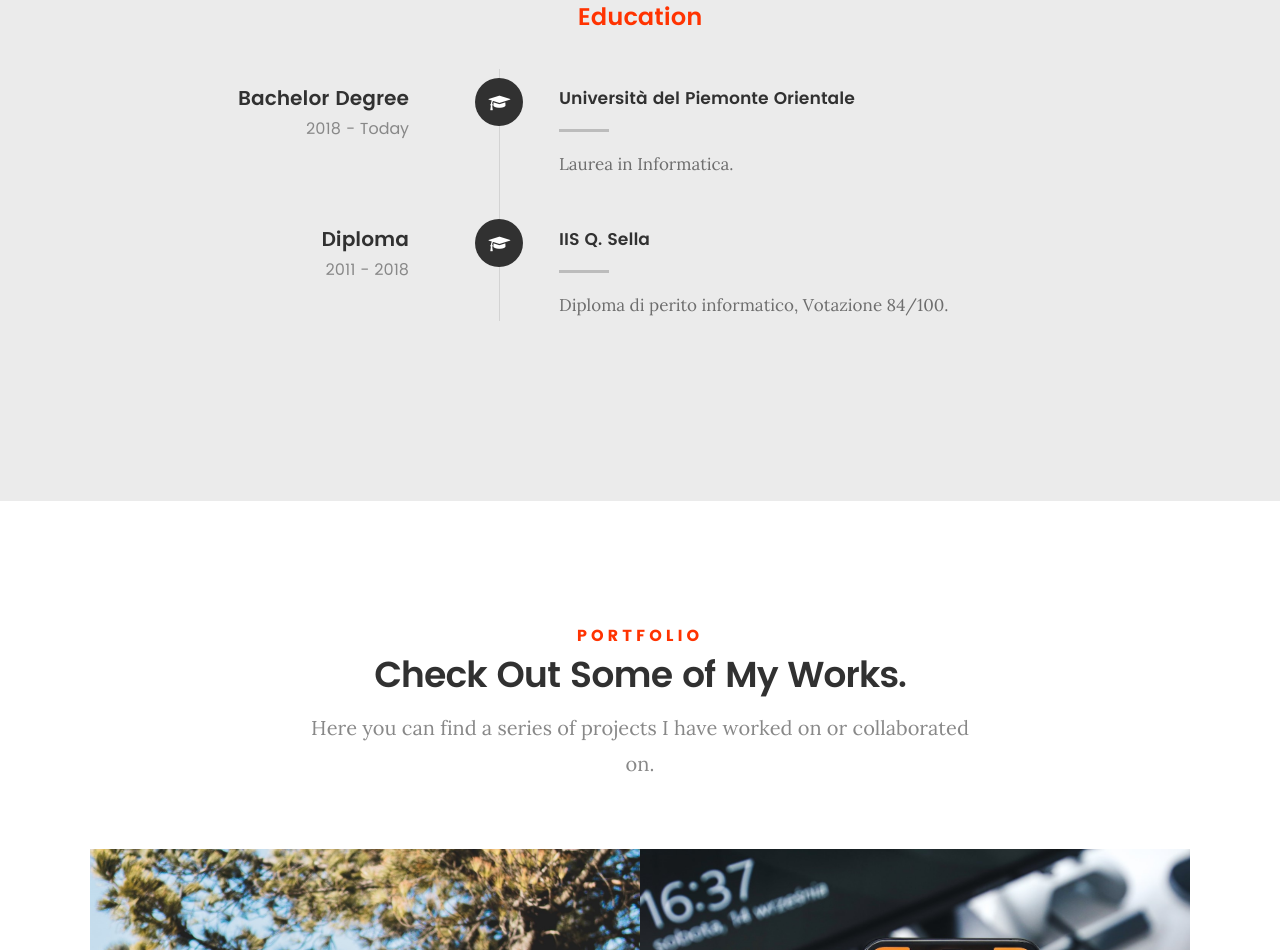
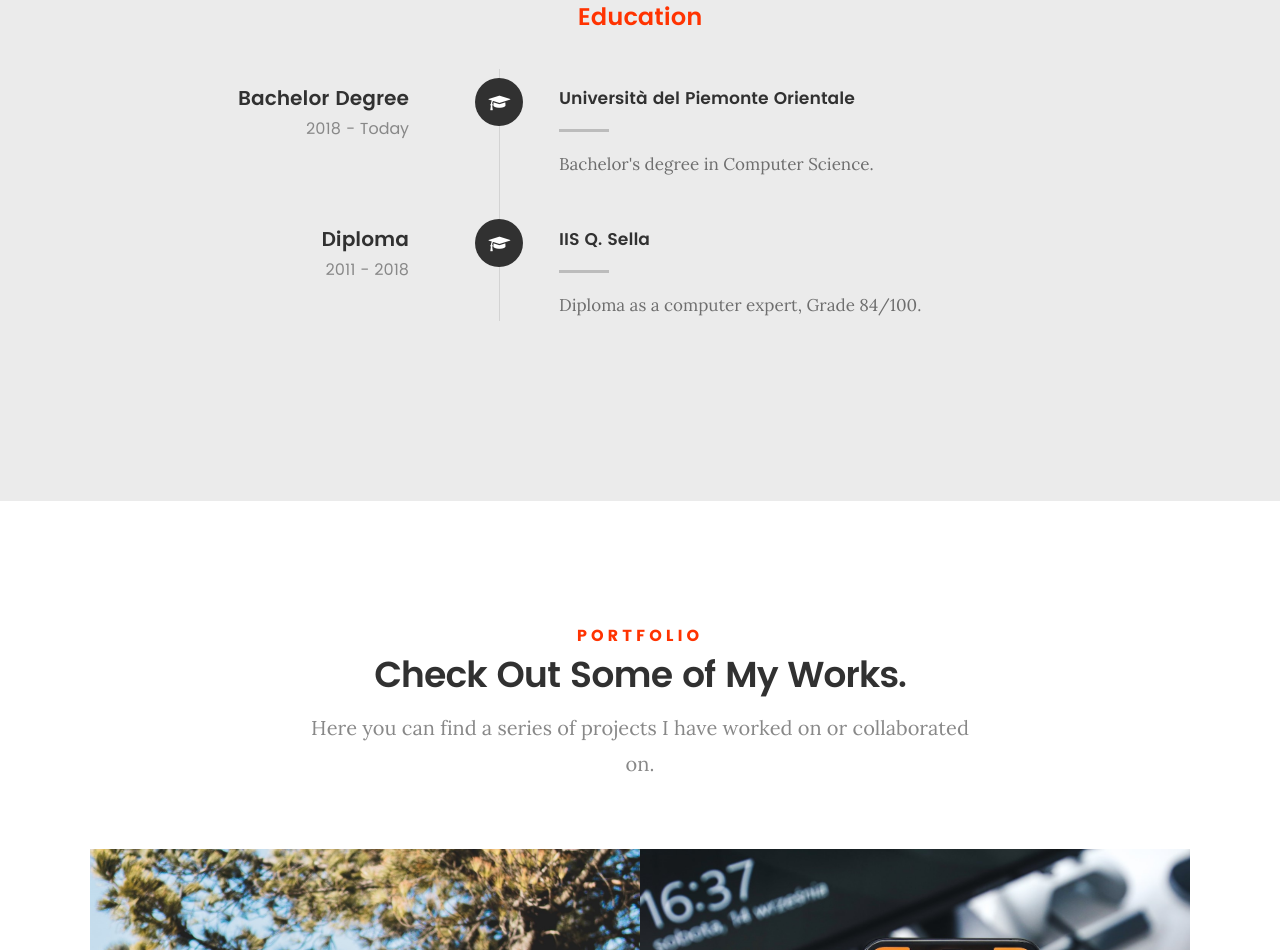
Before and after one commit to mperetto/mperetto.github.io, a plain HTML site: page index.html in a window 1280 px wide. Shown: the part 3088-4038 px from the top of the page. Drawn offline with Linux system fonts and the light colour scheme; files whose address does not match are found by name.

Commit message:
translated text

```diff
--- a/index.html
+++ b/index.html
@@ -285,7 +285,7 @@
 
 						<div class="timeline-content">
 							<h4>Università del Piemonte Orientale</h4>
-							<p>Laurea in Informatica.</p>
+							<p>Bachelor's degree in Computer Science.</p>
 						</div>
 
 					</div> <!-- /timeline-block -->
@@ -303,7 +303,7 @@
 
 						<div class="timeline-content">
 							<h4>IIS Q. Sella</h4>
-							<p>Diploma di perito informatico, Votazione 84/100.</p>
+							<p>Diploma as a computer expert, Grade 84/100.</p>
 						</div>
 
 					</div> <!-- /timeline-block -->
```
